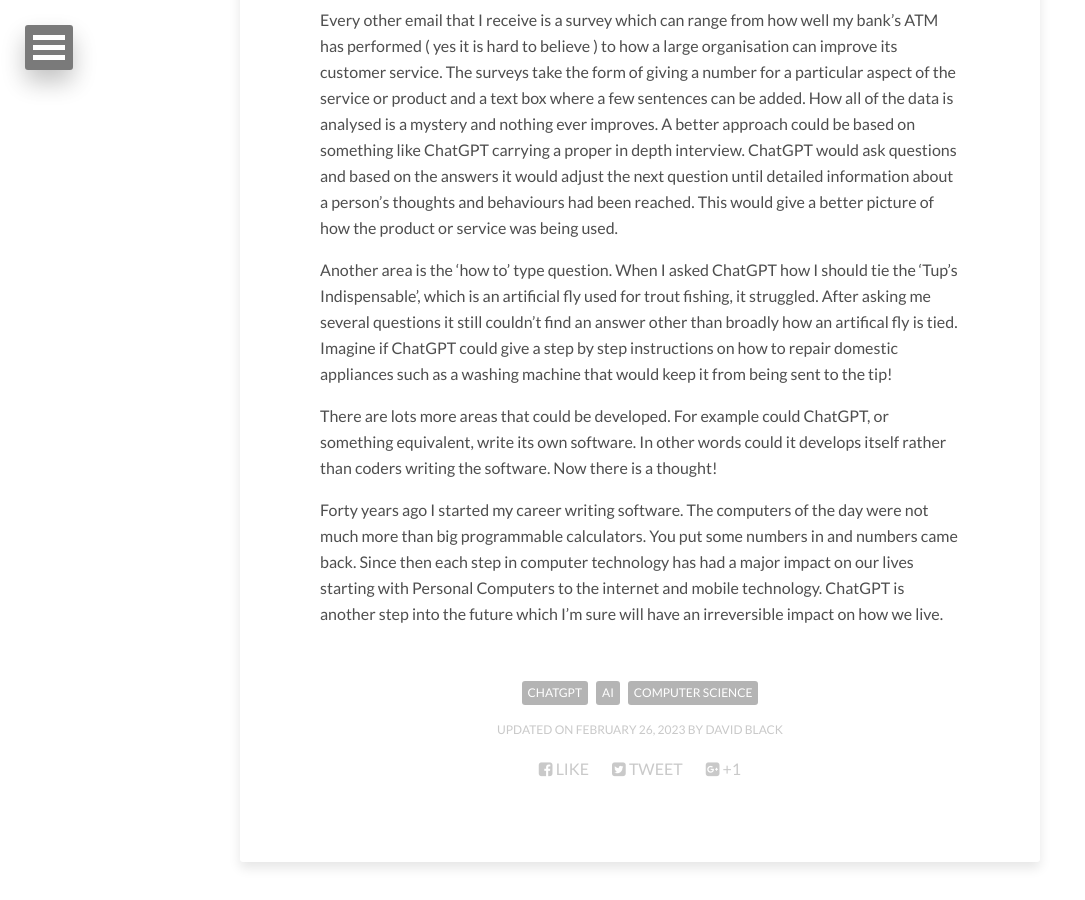
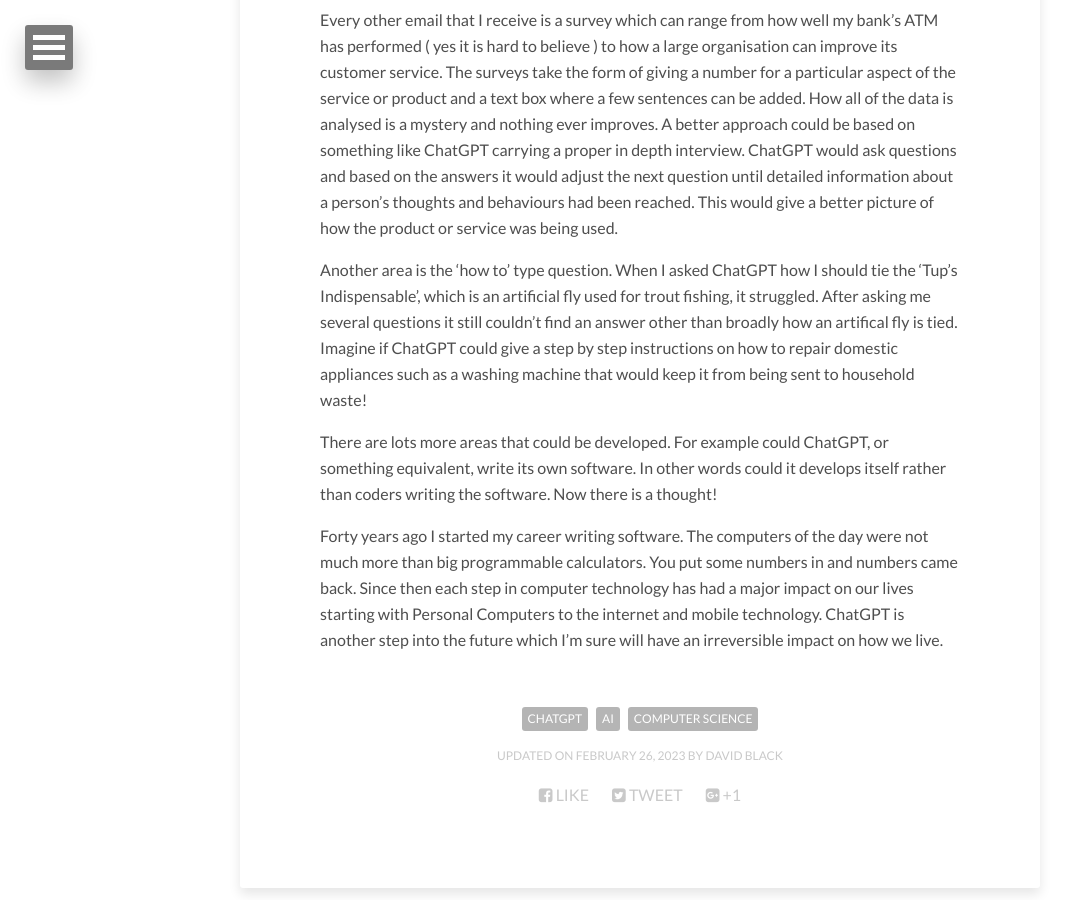
Before and after one commit to dtinblack/dtinblack.github.io, a Jekyll site: the page built from _posts/2023-02-26-future-of-ChatGPT.md, in a window 1280 px wide and 900 px high, scrolled down 1565 px. Shown: the whole window, without its empty margins (0-1085 px from the left). Built offline with Jekyll 4.4.1, drawn with Linux system fonts in a browser that asks for light colours; nearby versions of some CDN libraries.

Commit message:
improved text

```diff
--- a/_posts/2023-02-26-future-of-ChatGPT.md
+++ b/_posts/2023-02-26-future-of-ChatGPT.md
@@ -23,7 +23,7 @@
 
 Every other email that I receive is a survey which can range from how well my bank's ATM has performed ( yes it is hard to believe ) to how a large organisation can improve its customer service. The surveys take the form of giving a number for a particular aspect of the service or product and a text box where a few sentences can be added. How all of the data is analysed is a mystery and nothing ever improves. A better approach could be based on something like ChatGPT carrying a proper in depth interview. ChatGPT would ask questions and based on the answers it would adjust the next question until detailed information about a person's thoughts and behaviours had been reached. This would give a better picture of how the product or service was being used.
 
-Another area is the 'how to' type question. When I asked ChatGPT how I should tie the 'Tup's Indispensable', which is an artificial fly used for trout fishing, it struggled.  After asking me several questions it still couldn't find an answer other than broadly how an artifical fly is tied. Imagine if ChatGPT could give a step by step instructions on how to repair domestic appliances such as a washing machine that would keep it from being sent to the tip!
+Another area is the 'how to' type question. When I asked ChatGPT how I should tie the 'Tup's Indispensable', which is an artificial fly used for trout fishing, it struggled.  After asking me several questions it still couldn't find an answer other than broadly how an artifical fly is tied. Imagine if ChatGPT could give a step by step instructions on how to repair domestic appliances such as a washing machine that would keep it from being sent to household waste!
 
 There are lots more areas that could be developed. For example could ChatGPT, or something equivalent, write its own software. In other words could it develops itself rather than coders writing the software. Now there is a thought!
 
```
